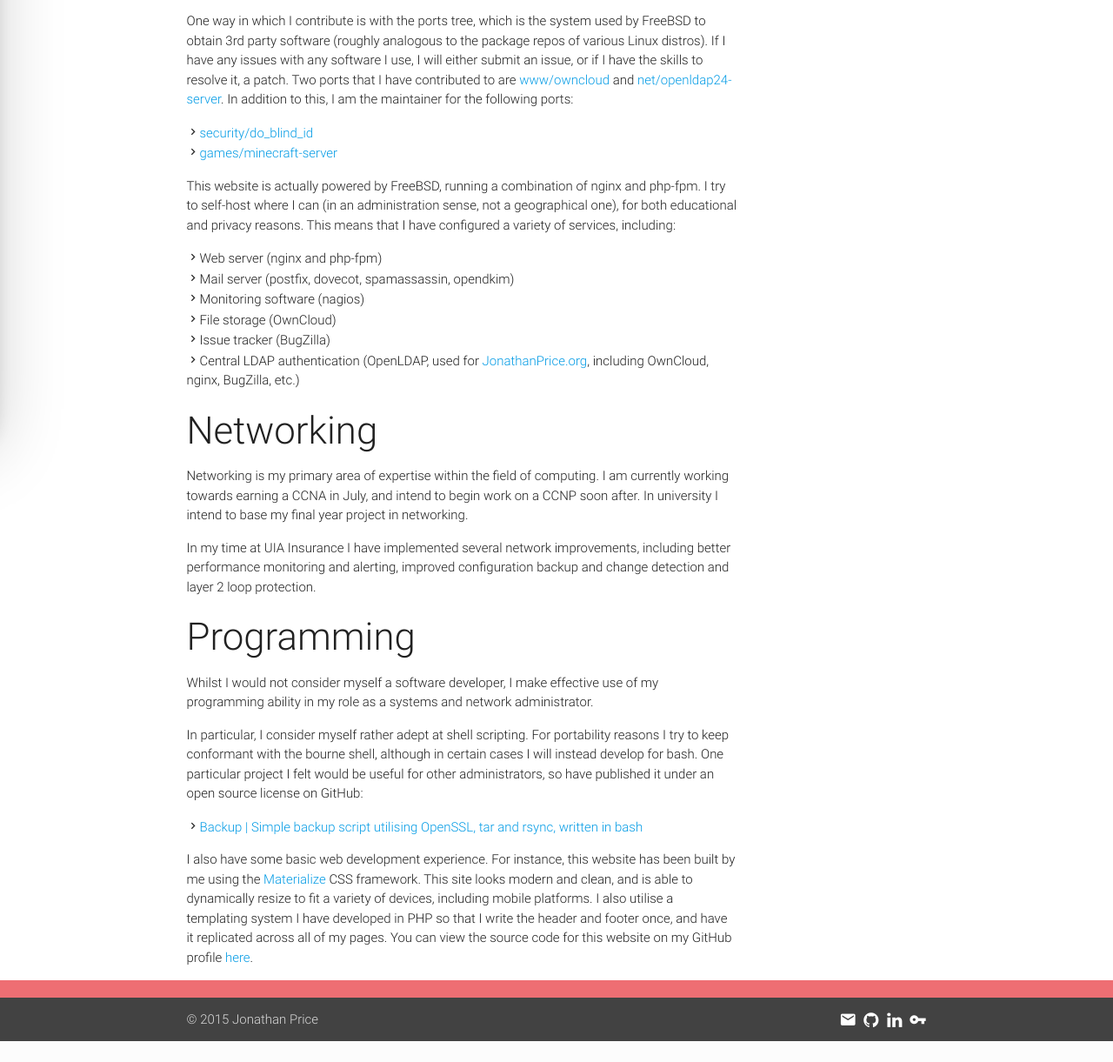
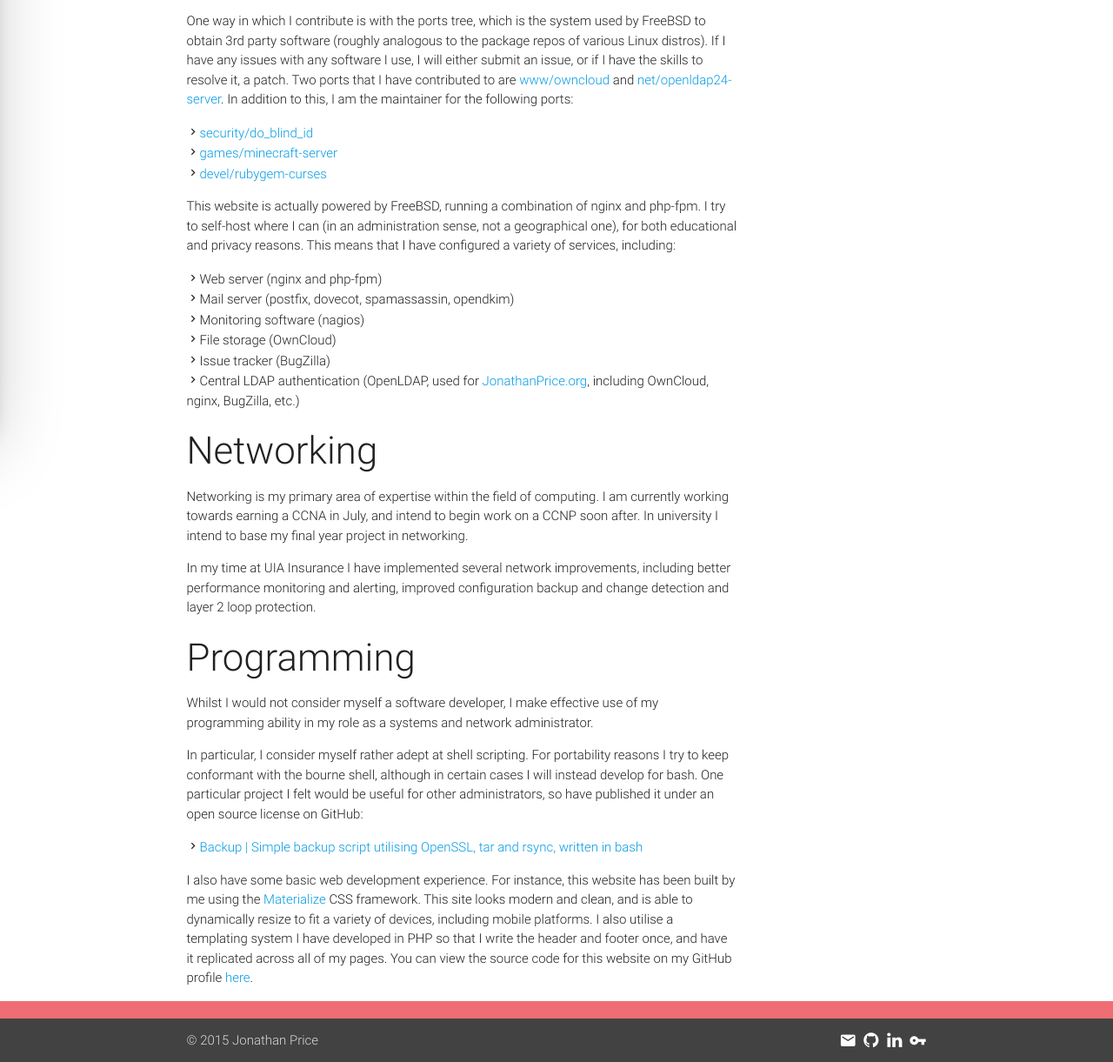
Before and after one commit to Pricetx/jonathanprice.uk, a PHP site: page /computing/ in a window 1280 px wide. Shown: the part 385-1606 px from the top of the page at 87% size. Before the commit the page ends 1582 px from the top, so only its background shows below. Run offline with PHP 8.4, Linux system fonts and the light colour scheme; some libraries are stand-ins or nearby versions.

Commit message:
Added devel/rubygem-curses to list of maintained ports

```diff
--- a/computing/index.php
+++ b/computing/index.php
@@ -27,7 +27,8 @@
                 <ul class="light grey-text text-darken-4">
                   <li><i class="mdi-navigation-chevron-right"></i><a href="http://svnweb.freebsd.org/ports/head/security/d0_blind_id/">security/do_blind_id</a></li>
                   <li><i class="mdi-navigation-chevron-right"></i><a href="http://svnweb.freebsd.org/ports/head/games/minecraft-server/">games/minecraft-server</a></li>
-                </ul>
+                  <li><i class="mdi-navigation-chevron-right"></i><a href="http://svnweb.freebsd.org/ports/head/devel/rubygem-curses/">devel/rubygem-curses</a></li>
+		</ul>
               </p>
 
               <p class="light grey-text text-darken-4">
```
